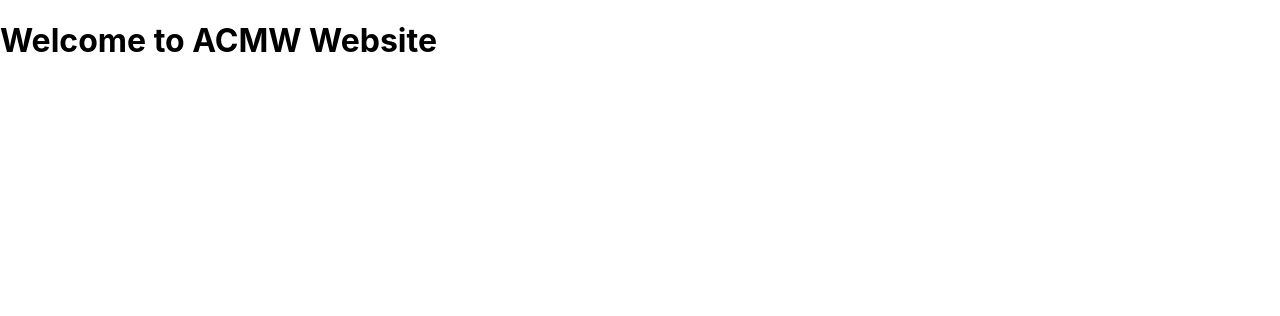
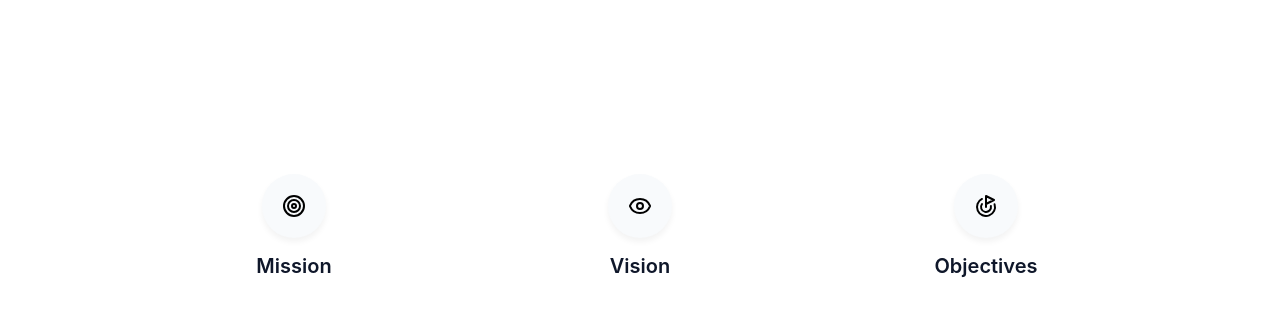
Before and after one commit to ACM-W-PESU/acmw-react-website, a React (Create React App) app in the folder acmw-website/: page / in a window 1280 px wide. Shown: the top 316 px of the page. Built offline with nearby package versions, Linux system fonts and the light colour scheme.

Commit message:
Mission vision objective page added

```diff
--- a/acmw-website/src/App.js
+++ b/acmw-website/src/App.js
@@ -1,10 +1,12 @@
 import React from 'react';
+import MissionVisionSection from './missionvisionobj';
 
 function App() {
   return (
     <div className="App">
-      <h1>Welcome to ACMW Website</h1>
+      <MissionVisionSection />
     </div>
+
   );
 }
 
--- a/acmw-website/src/index.js
+++ b/acmw-website/src/index.js
@@ -2,7 +2,7 @@
 import ReactDOM from 'react-dom/client';
 import './index.css';
 import App from './App';
-import reportWebVitals from './reportWebVitals';
+
 
 const root = ReactDOM.createRoot(document.getElementById('root'));
 root.render(
@@ -10,8 +10,3 @@
     <App />
   </React.StrictMode>
 );
-
-// If you want to start measuring performance in your app, pass a function
-// to log results (for example: reportWebVitals(console.log))
-// or send to an analytics endpoint. Learn more: https://bit.ly/CRA-vitals
-reportWebVitals();
--- /dev/null
+++ b/acmw-website/src/missionvisionobj.js
@@ -0,0 +1,35 @@
+import { Target, Eye, Goal } from 'lucide-react';
+import './missionvisionsection.css';
+
+const MissionVisionSection = () => {
+  return (
+    <div className="mission-vision-section">
+     <div className="container">
+        <div className="card-container">
+          <div className="card">
+            <div className="icon-wrapper">
+              <Target className="icon" />
+            </div>
+            <h3>Mission</h3>
+          </div>
+
+          <div className="card">
+            <div className="icon-wrapper">
+              <Eye className="icon" />
+            </div>
+            <h3>Vision</h3>
+          </div>
+
+          <div className="card">
+            <div className="icon-wrapper">
+              <Goal className="icon" />
+            </div>
+            <h3>Objectives</h3>
+          </div>
+        </div>
+      </div>
+    </div>
+  );
+};
+
+export default MissionVisionSection;
--- /dev/null
+++ b/acmw-website/src/missionvisionsection.css
@@ -0,0 +1,92 @@
+/* MissionVisionSection.css */
+.mission-vision-section {
+    width: 100%;
+    min-height: 500px; /* Increased height to accommodate padding */
+    background: #ffffff;
+    position: relative;
+    overflow: hidden;
+  }
+
+  .circuit-pattern {
+    position: absolute;
+    inset: 0;
+    opacity: 0.1;
+  }
+
+  .circuit-line {
+    position: absolute;
+    height: 2px;
+    width: 100px;
+    background-color: #e2e8f0;
+  }
+
+  .container {
+    position: relative;
+    z-index: 1;
+    max-width: 1200px;
+    margin: 0 auto;
+    padding-top: 150px; /* Increased top padding to move content down */
+    padding-bottom: 64px;
+    padding-left: 16px;
+    padding-right: 16px;
+  }
+
+  .card-container {
+    display: flex;
+    flex-wrap: wrap;
+    justify-content: center;
+    gap: 48px;
+  }
+
+  .card {
+    display: flex;
+    flex-direction: column;
+    align-items: center;
+    width: 100%;
+    max-width: 250px;
+    padding: 24px;
+  }
+
+  .icon-wrapper {
+    width: 64px;
+    height: 64px;
+    border-radius: 50%;
+    background-color: #f8fafc;
+    display: flex;
+    align-items: center;
+    justify-content: center;
+    margin-bottom: 16px;
+    box-shadow: 0 4px 6px rgba(0, 0, 0, 0.05);
+  }
+
+  h3 {
+    font-size: 1.25rem;
+    font-weight: 600;
+    color: #0f172a;
+    margin: 0;
+  }
+
+  /* Responsive Design */
+  @media (max-width: 768px) {
+    .container {
+      padding-top: 100px; /* Slightly less padding on mobile */
+    }
+
+    .card {
+      padding: 16px;
+    }
+
+    .card-container {
+      gap: 32px;
+    }
+  }
+
+  /* Optional hover effects */
+  .card:hover .icon-wrapper {
+    transform: translateY(-5px);
+    transition: transform 0.3s ease;
+  }
+
+  .icon-wrapper {
+    transition: transform 0.3s ease;
+  }
```
Also changed, not shown: package.json (added, +8 -0 lines), 1 other file (tests, documents, lock files or other folders).
